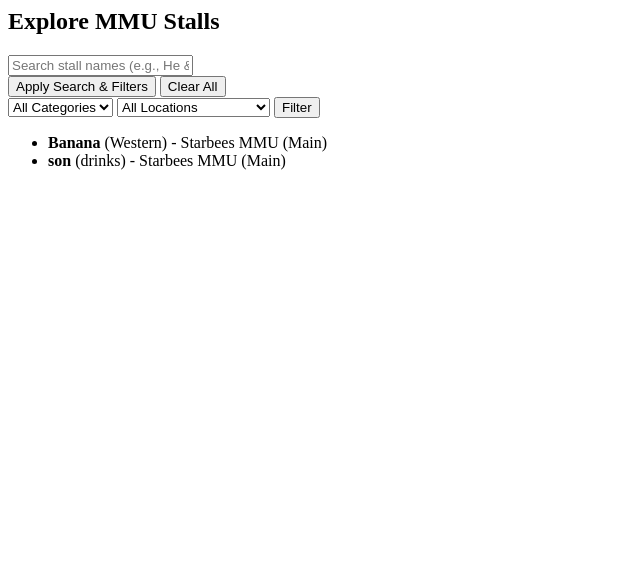
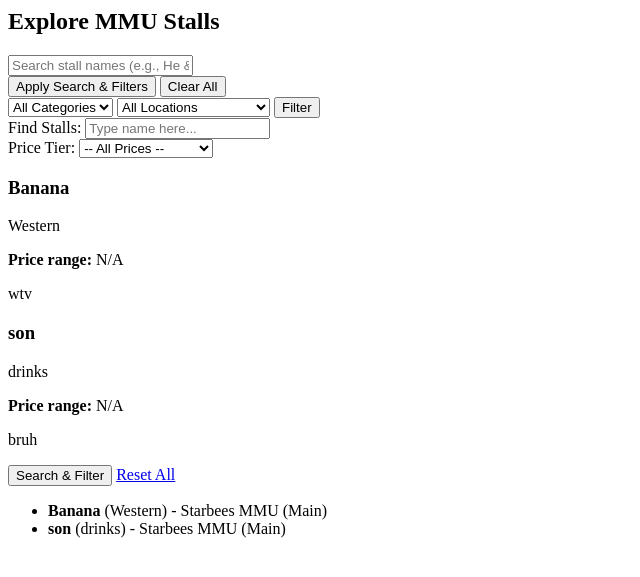
Before and after one commit to shshshari/2610-CSP1123-G014, a Flask app: page /explore in a window 1280 px wide. Shown: the top 577 px of the page, without its empty margins (0-640 px from the left). Run offline with Flask 3, Linux system fonts and the light colour scheme.

Commit message:
Added price range filter

```diff
--- a/templates/explore.html
+++ b/templates/explore.html
@@ -23,6 +23,51 @@
         {% endfor %}
     </select>
     <button type="submit">Filter</button>
+    <div class="form-group">
+        <label for="search">Find Stalls:</label>
+        <input type="text" name="search" id="search" placeholder="Type name here..." value="{{ request.args.get('search', '') }}">
+    </div>
+
+    <div class="form-group">
+        <label for="price_range">Price Tier:</label>
+        <select name="price_range" id="price_range">
+            <option value="">-- All Prices --</option>
+            <option value="$" {% if request.args.get('price_range') == '$' %}selected{% endif %}>$ (Under RM10)</option>
+            <option value="$$" {% if request.args.get('price_range') == '$$' %}selected{% endif %}>$$ (RM10 - RM20)</option>
+            <option value="$$$" {% if request.args.get('price_range') == '$$$' %}selected{% endif %}>$$$ (Above RM20)</option>
+        </select>
+    </div>
+    <div class="stall-grid">
+    {% for stall in stalls %}
+    <div class="stall-card">
+        <h3>{{ stall.name }}</h3>
+        <p class="category">{{ stall.category }}</p>
+
+        <p class="price-indicator">
+            <strong>Price range: </strong>
+            {% if stall.price_range == '$' %}
+                <span class="badge badge-low">RM (Under RM10)</span>
+            {% elif stall.price_range == '$$' %}
+                <span class="badge badge-mid">RMRM (RM10 - RM20)</span>
+            {% elif stall.price_range == '$$$' %}
+                <span class="badge badge-high">RMRMRM (Above RM20)</span>
+            {% else %}
+                <span class="badge badge-unknown">N/A</span>
+            {% endif %}
+        </p>
+
+        <p>{{ stall.description }}</p>
+    </div>
+    {% else %}
+    <div class="no-results">
+        <p>No campus stalls match your search or price criteria.</p>
+    </div>
+    {% endfor %}
+</div>
+    <div class="form-group">
+        <button type="submit" class="btn-search">Search & Filter</button>
+        <a href="{{ url_for('explore') }}" class="btn-clear">Reset All</a>
+    </div>
 </form>
 
 <ul>
```
